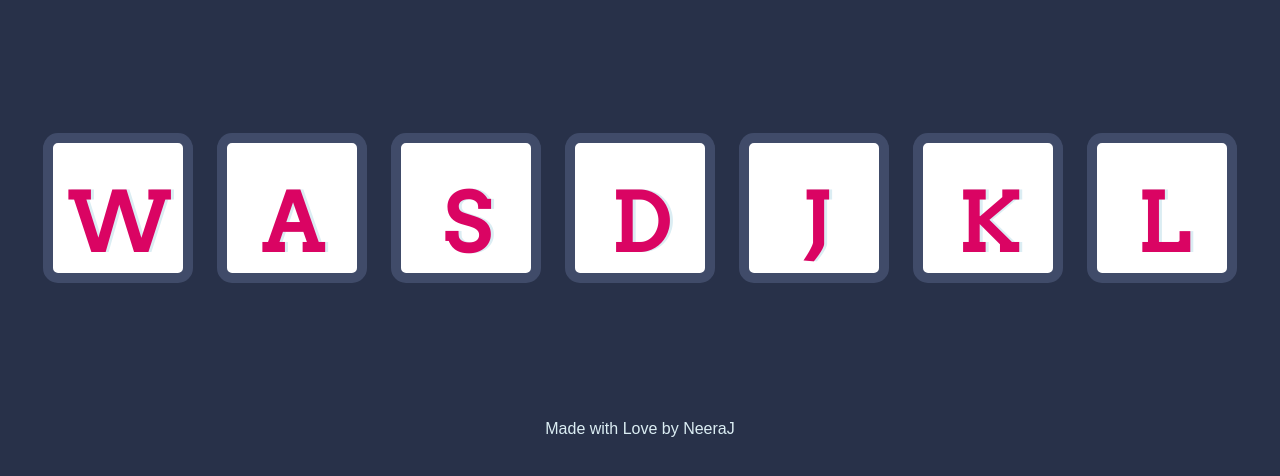
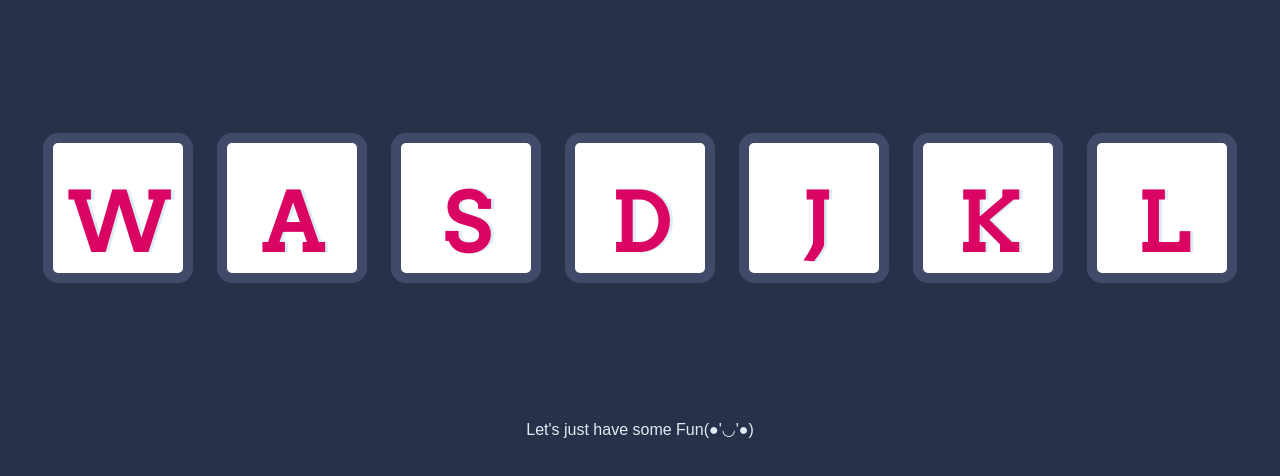
Before and after one commit to Neeraj-Fulpatiya/DrumGame, a plain HTML site: page index.html in a window 1280 px wide. Shown: the part 110-586 px from the top of the page. Drawn offline with Linux system fonts and the light colour scheme.

Commit message:
Update index.html

```diff
--- a/index.html
+++ b/index.html
@@ -19,7 +19,7 @@
         </div>
         <script src="game.js"></script>
         <footer>
-            Made with Love by NeeraJ
+            Let's just have some Fun(●'◡'●)
         </footer>
     </body>
 </html>
```
